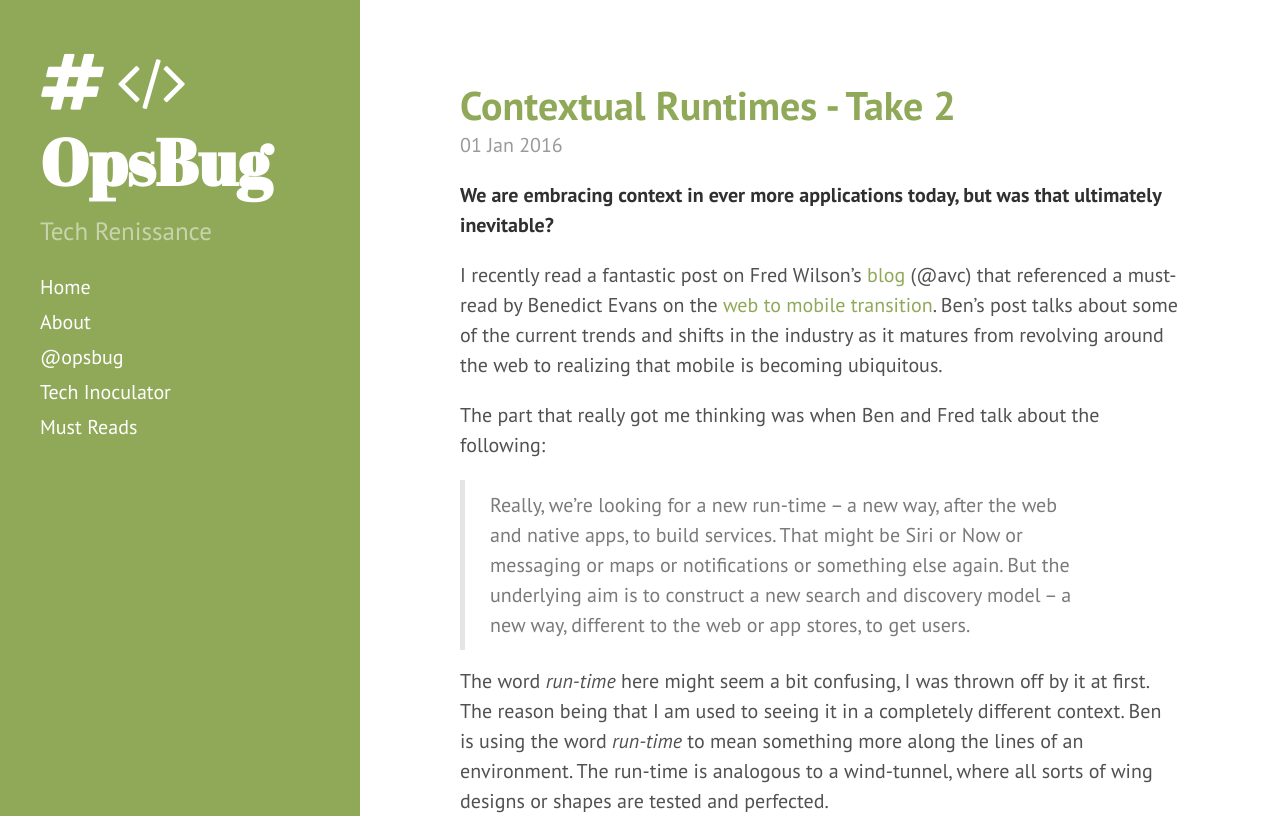
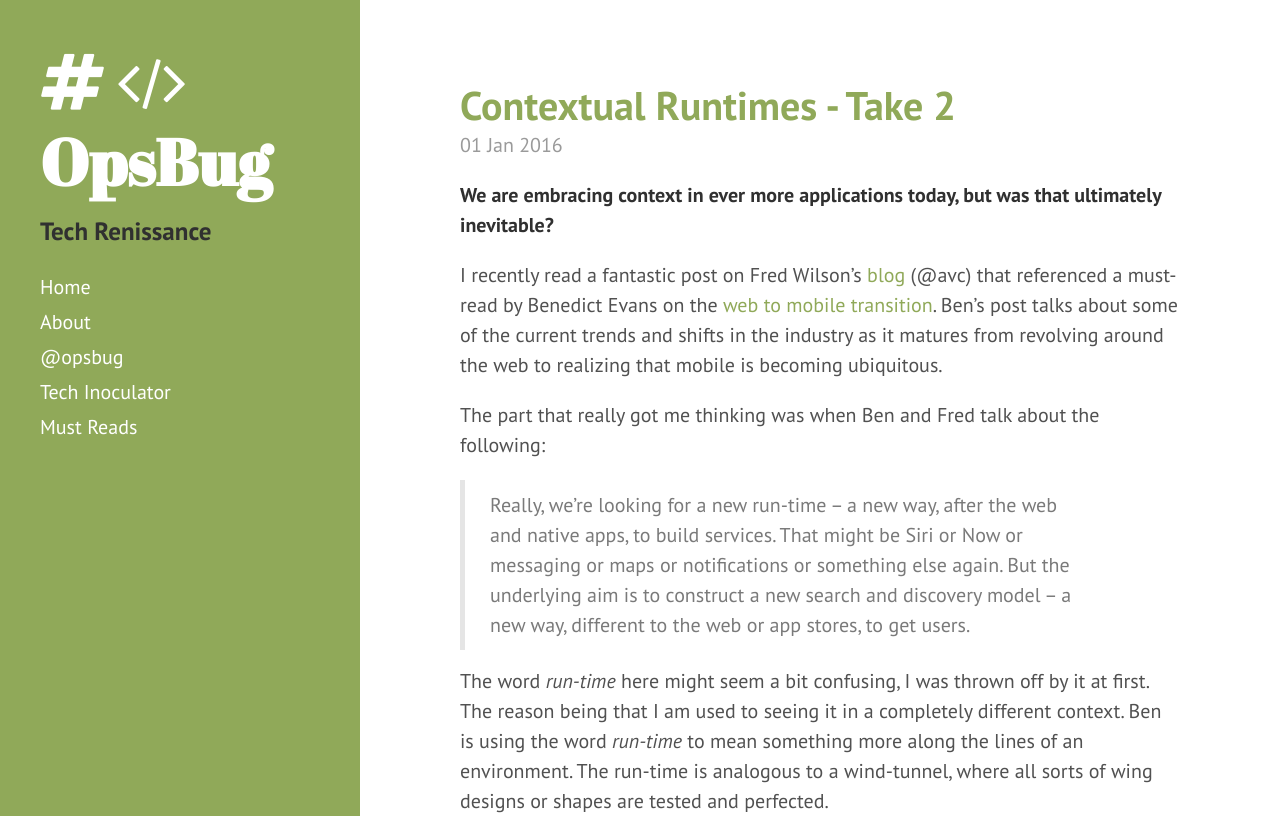
Before and after one commit to claraleung/claraleung.github.io, a Jekyll site: the page built from index.html, in a window 1280 px wide. Shown: the top 816 px of the page. Built offline with Jekyll 4.4.1, drawn with Linux system fonts in a browser that asks for light colours; nearby versions of some CDN libraries; Markdown is read by kramdown in place of the engine named in the settings; the list of posts is cut into pages by our own code; grey boxes are pictures that could not be loaded.

Commit message:
New theme

```diff
--- a/_includes/sidebar.html
+++ b/_includes/sidebar.html
@@ -4,12 +4,12 @@
 
       <h1>
         <i class="fa fa-hashtag"></i> <i class="fa fa-code"></i>
-        <a href="{{ site.baseurl }}">
+        <a href="{{ site.url }}">
           {{ site.title }}
         </a>
       </h1>
 
-      <p class="lead">{{ site.description }}</p>
+      <p class="lead"><strong> {{ site.description }} </strong></p>
     </div>
 
     <nav class="sidebar-nav">
```
